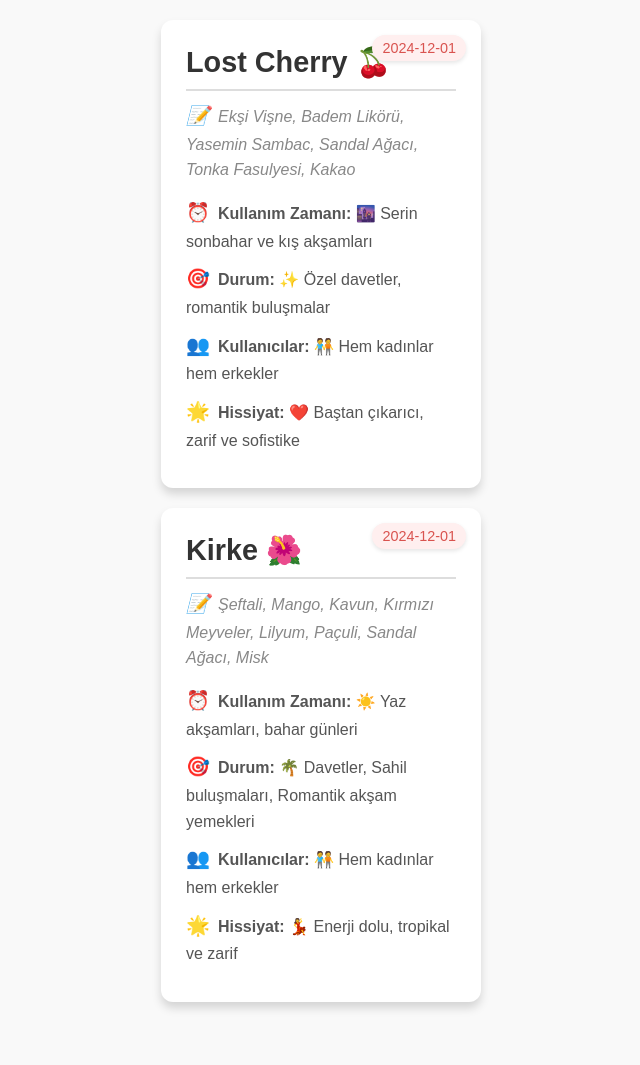
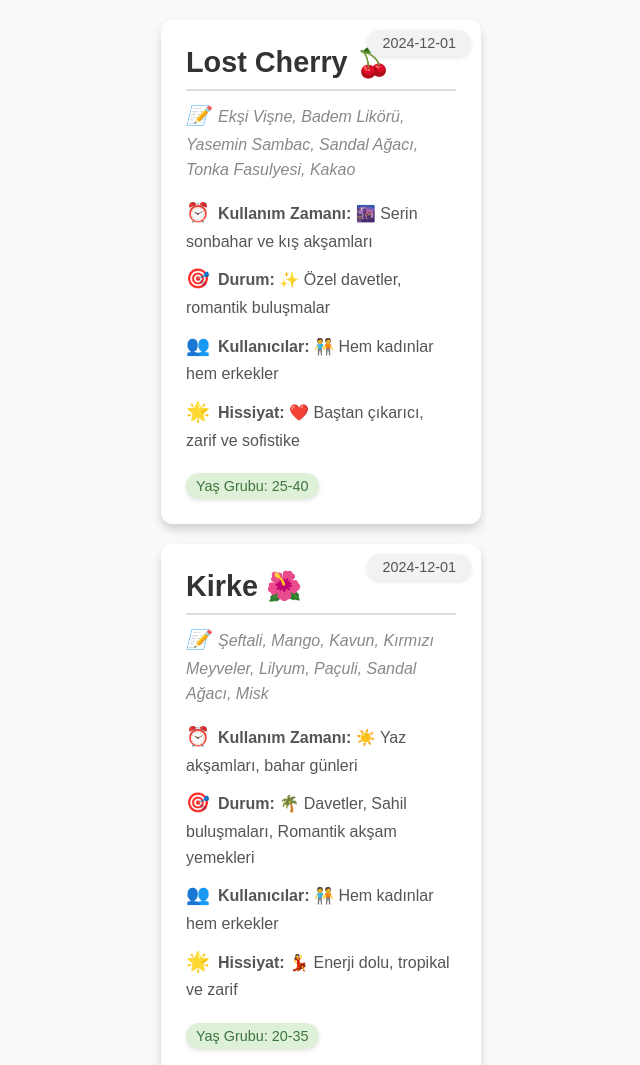
Before and after one commit to mehmetranas/parfumes, a plain HTML site: page index.html in a window 1280 px wide. Shown: the top 1065 px of the page, without its empty margins (319-959 px from the left). Before the commit the page ends 1022 px from the top, so only its background shows below. Drawn offline with Linux system fonts and the light colour scheme.

Commit message:
Update index.html

```diff
--- a/index.html
+++ b/index.html
@@ -25,6 +25,7 @@
             box-sizing: border-box;
             transition: transform 0.3s;
             position: relative;
+            overflow: hidden;
         }
 
         .card:hover {
@@ -58,12 +59,23 @@
 
         .card .date {
             position: absolute;
-            top: 15px;
-            right: 15px;
-            background-color: #ffefef;
-            color: #d9534f;
+            top: 10px;
+            right: 10px;
+            background-color: #f2f2f2;
+            color: #555;
+            font-size: 0.9em;
+            padding: 5px 15px;
+            border-radius: 30px;
+            box-shadow: 0 2px 4px rgba(0, 0, 0, 0.1);
+        }
+
+        .card .age-group {
+            display: inline-block;
+            background-color: #dff0d8;
+            color: #3c763d;
             font-size: 0.9em;
             padding: 5px 10px;
+            margin-top: 10px;
             border-radius: 20px;
             box-shadow: 0 2px 4px rgba(0, 0, 0, 0.1);
         }
@@ -117,6 +129,7 @@
                     <p><span class="emoji">🎯</span><strong>Durum:</strong> ${perfume.occasion}</p>
                     <p><span class="emoji">👥</span><strong>Kullanıcılar:</strong> ${perfume.users}</p>
                     <p><span class="emoji">🌟</span><strong>Hissiyat:</strong> ${perfume.feeling}</p>
+                    <span class="age-group">Yaş Grubu: ${perfume.age_group}</span>
                 `;
                 container.appendChild(card);
             };
```
